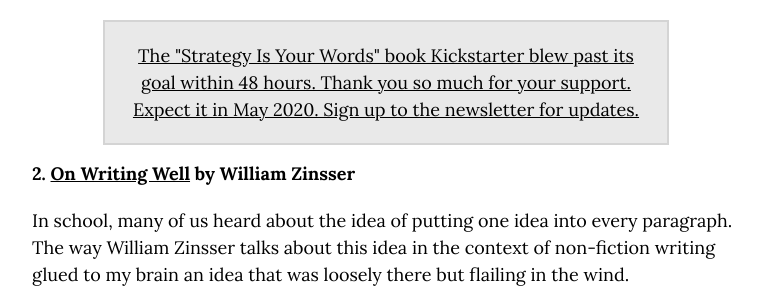
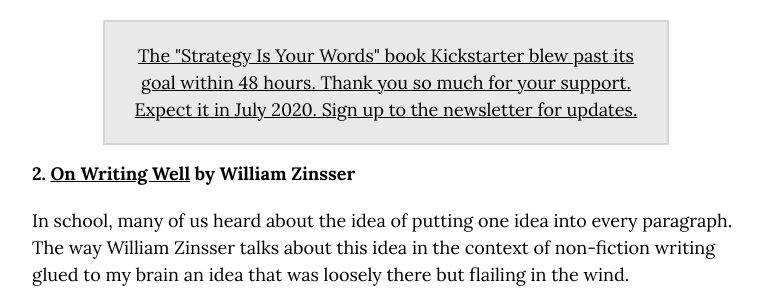
Before and after one commit to markhpollard/markhpollard.github.io, a Jekyll site: the page built from _resources/test-2.md, in a window 1280 px wide and 900 px high, scrolled down 1438 px. Shown: the part 216-508 px from the top of the window, without its empty margins (254-1023 px from the left). Built offline with Jekyll 4.4.1, drawn with Linux system fonts in a browser that asks for light colours; nearby versions of some CDN libraries.

Commit message:
Updated Config

```diff
--- a/_config.yml
+++ b/_config.yml
@@ -44,7 +44,7 @@
 google_analytics: UA-6991341-1
 repository: markhpollard/markhpollard.github.io
 promotext: The "Strategy Is Your Words" book Kickstarter blew past its goal within
-  48 hours. Thank you so much for your support. Expect it in May 2020. Sign up to
+  48 hours. Thank you so much for your support. Expect it in July 2020. Sign up to
   the newsletter for updates.
 promolink: https://www.markpollard.net/email-newsletter/
 url:
```
